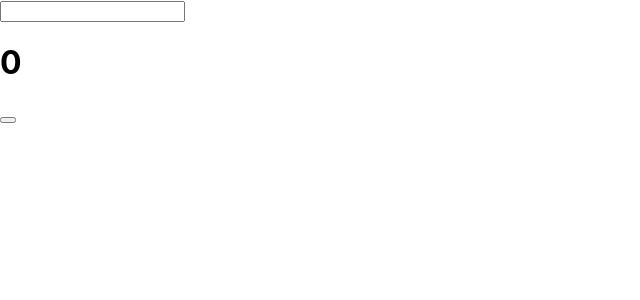
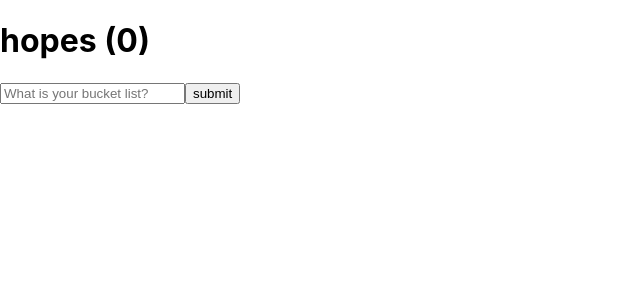
Before and after one commit to jomi707/nomfix, a React (Create React App) app in the folder nomad-nomfix/: page / in a window 1280 px wide. Shown: the top 300 px of the page, without its empty margins (0-640 px from the left). Built offline with nearby package versions, Linux system fonts and the light colour scheme; the HTML template or start-up script is replaced by a standard one.

Commit message:
7.1, list component, useState([]

```diff
--- a/nomad-nomfix/src/App.js
+++ b/nomad-nomfix/src/App.js
@@ -1,31 +1,37 @@
-import { useState, useEffect } from 'react';
+import { useState } from 'react';
 
 
 function App() {
-  const [counter, setCounter] = useState(0);
-  const onClick = () => setCounter((prev) => (prev + 1));
-  console.log('i run all the time');
-  const runOnlyOnce = () => {
-    console.log("i run only once");
-  };
-  useEffect(runOnlyOnce, []);
+  const [todo, setTodo] = useState("");
+  const [todos, setTodos] = useState([]);
+  const onChange = (event) => setTodo(event.target.value);
+  const onSubmit = (e) => {
+    e.preventDefault();
+    if (todo === "") return;
+    setTodos(cur => [todo, ...cur]);
+    setTodo("");
+  }
+  console.log(todos);
+  return (
+    <div>
+      <h1>hopes ({todos.length})</h1>
+      <form onSubmit={onSubmit}>
+        <input onChange={onChange} value={todo} type="text" placeholder="What is your bucket list?"/>
+        <button>submit</button>
+      </form>
+      <ul>
+        {todos.map((item, index) => // {} 를 써서 오류남, 한 줄이라 그런가 한 줄에도 써도 될텐데?
+          <li key={index}>{item}</li> // 또는 선언 쪽에서
+        )}
+      </ul>
+    </div>
 
-  const [keyword, setKeyword] = useState("");
-  const onChange = (event) => setKeyword(event.target.value);
-  useEffect(() => {
-    if (keyword !== ""){
-      console.log("seach FOR", keyword);
-    }
-  }, [keyword]);
-  return (
-    <div className="App">
-      <input value={keyword} onChange={onChange} type="text" />
-      <h1>{counter}</h1>
-      <button onClick = {onClick}>
-      </button>
-
-    </div>
   );
 }
 
 export default App;
+
+// 1. list는 형제끼리 고유한 key값을 가져야 한다
+// 2. 대부분 데이터의 ID값(?), 안되면 index(성능, state오류 문제로 비추)
+// 3. list생성 구문을 component로 분리하더라도 선언이 아닌 호출될 때 할당해준다
+// 4. 변수에 선언, 인라인 둘 다 가능, 선택임
```
